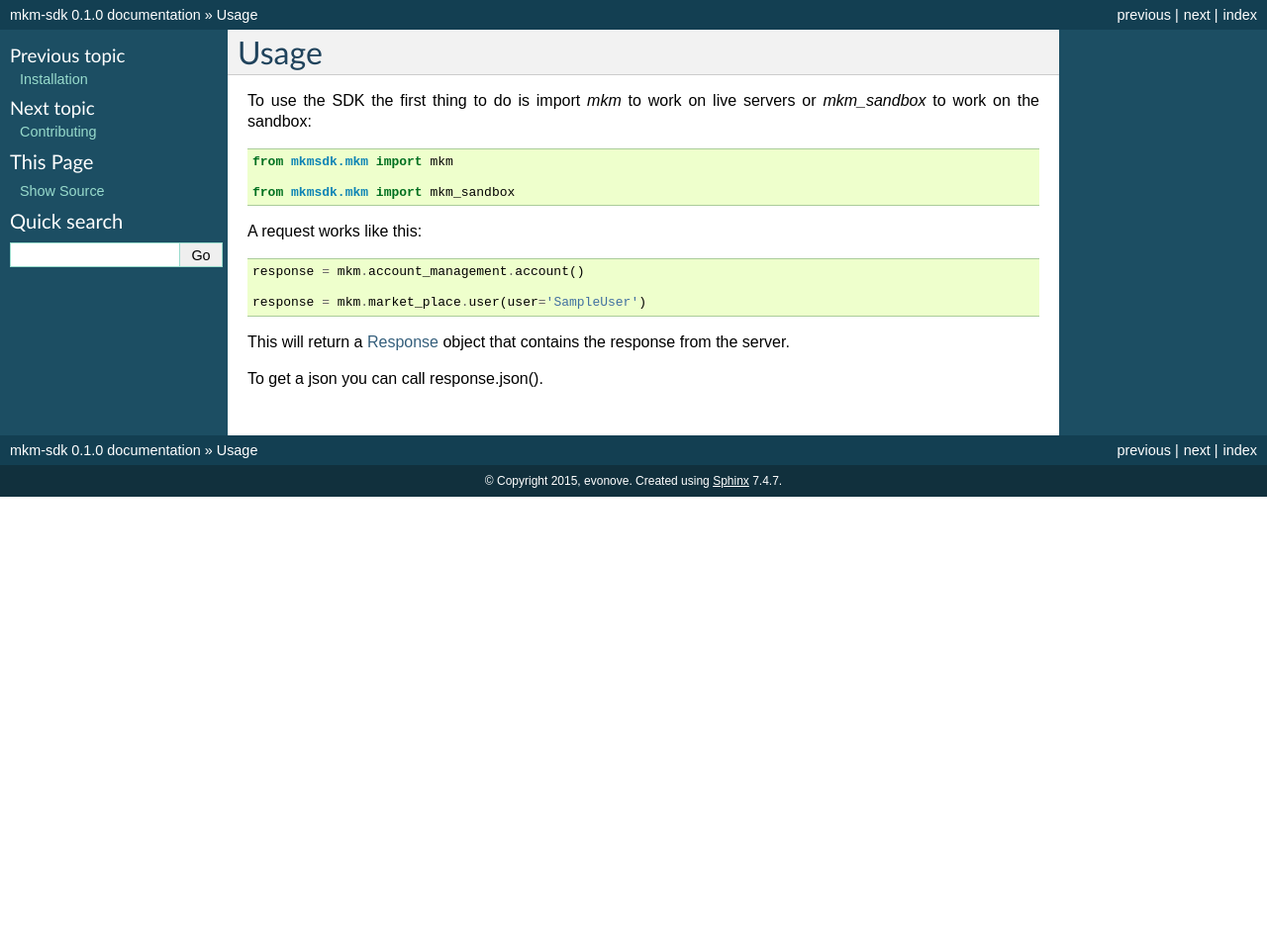
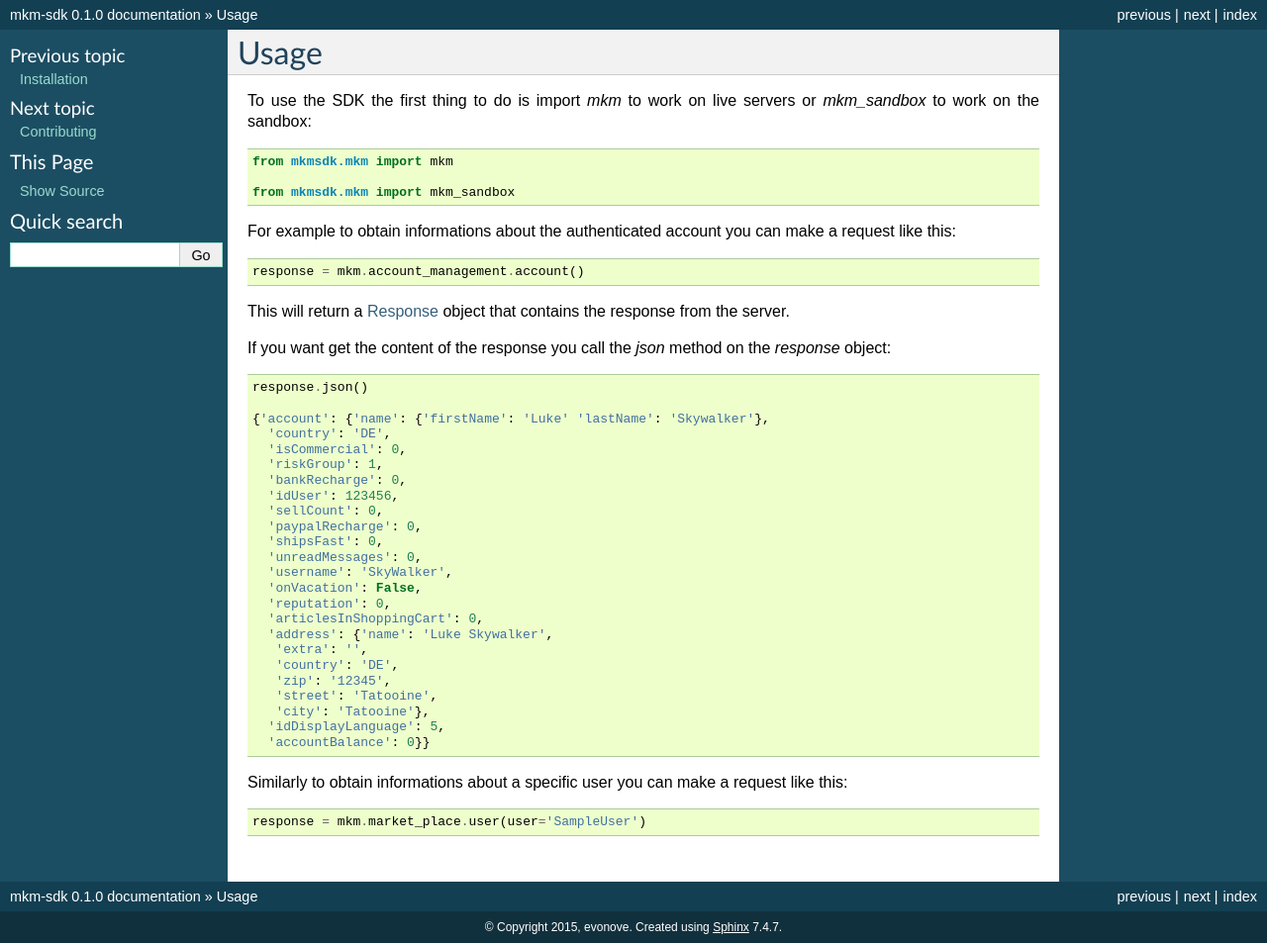
Before and after one commit to evonove/mkm-sdk, a Sphinx documentation site: the page built from docs/usage.rst, in a window 1280 px wide. Shown: the whole page at 99% size. Built offline with Sphinx 7.4.7, drawn with Linux system fonts in a browser that asks for light colours; before the commit the page ends 900 px from its top, so only the background shows below that.

Commit message:
Updated the documentation

```diff
--- a/docs/usage.rst
+++ b/docs/usage.rst
@@ -9,13 +9,40 @@
     from mkmsdk.mkm import mkm_sandbox
 
 
-A request works like this::
+For example to obtain informations about the authenticated account you can make a request like this::
 
     response = mkm.account_management.account()
-
-    response = mkm.market_place.user(user='SampleUser')
 
 This will return a `Response <http://docs.python-requests.org/en/latest/api/?highlight=response#requests.Response/>`_
 object that contains the response from the server.
 
-To get a json you can call response.json().
+If you want get the content of the response you call the `json` method on the `response` object::
+
+    response.json()
+
+    {'account': {'name': {'firstName': 'Luke' 'lastName': 'Skywalker'},
+      'country': 'DE',
+      'isCommercial': 0,
+      'riskGroup': 1,
+      'bankRecharge': 0,
+      'idUser': 123456,
+      'sellCount': 0,
+      'paypalRecharge': 0,
+      'shipsFast': 0,
+      'unreadMessages': 0,
+      'username': 'SkyWalker',
+      'onVacation': False,
+      'reputation': 0,
+      'articlesInShoppingCart': 0,
+      'address': {'name': 'Luke Skywalker',
+       'extra': '',
+       'country': 'DE',
+       'zip': '12345',
+       'street': 'Tatooine',
+       'city': 'Tatooine'},
+      'idDisplayLanguage': 5,
+      'accountBalance': 0}}
+
+Similarly to obtain informations about a specific user you can make a request like this::
+
+    response = mkm.market_place.user(user='SampleUser')
```
Also changed, not shown: docs/installation.rst (+0 -32 lines).
